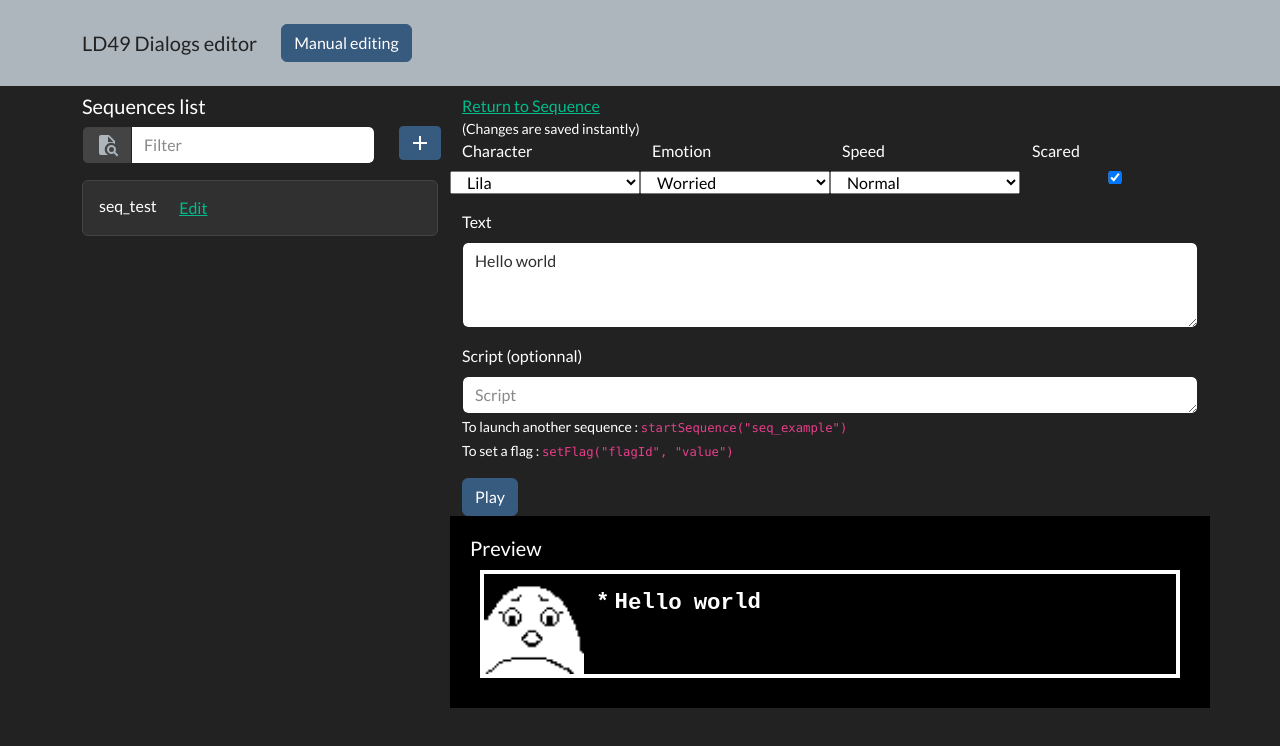
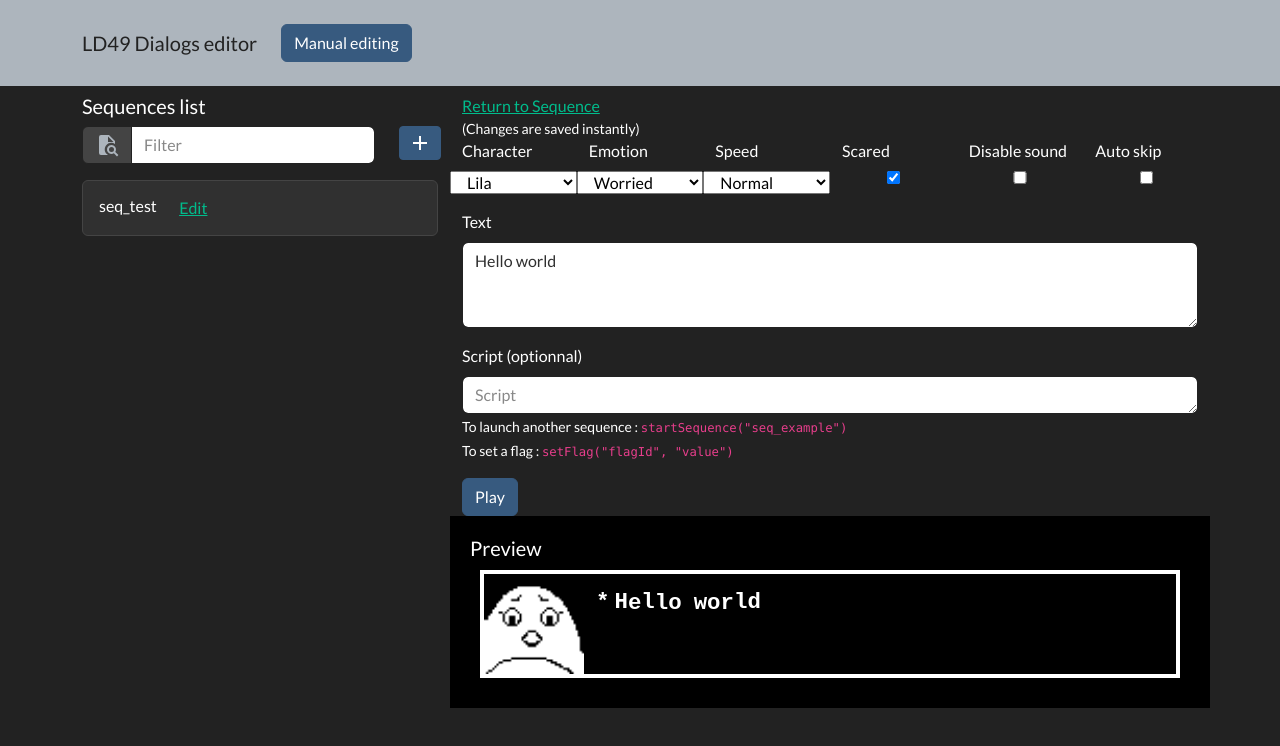
Before and after one commit to Ciriak/ld49-dialog-generator, a React (Create React App) app: page /sequence/seq_test/item/0 in a window 1280 px wide. Shown: the top 746 px of the page. Built offline with nearby package versions, Linux system fonts and the light colour scheme.

Commit message:
added more options

```diff
--- a/src/components/Dialog/Dialog.tsx
+++ b/src/components/Dialog/Dialog.tsx
@@ -62,7 +62,9 @@ export default function Dialog() {
           voice.load();
         }
 
-        voice.play();
+        if (!dialog.noSound) {
+          voice.play();
+        }
       }
 
       setTimeout(() => {
@@ -152,6 +154,34 @@ export default function Dialog() {
                 </Row>
               </Form.Group>
             </Col>
+            <Col>
+              <Form.Group className="mb-3">
+                <Form.Label>Disable sound</Form.Label>
+                <Row className="text-left">
+                  <input
+                    type="checkbox"
+                    checked={dialog.noSound}
+                    onChange={() => {
+                      setDialog({ ...dialog, noSound: !dialog.noSound });
+                    }}
+                  />
+                </Row>
+              </Form.Group>
+            </Col>
+            <Col>
+              <Form.Group className="mb-3">
+                <Form.Label>Auto skip</Form.Label>
+                <Row className="text-left">
+                  <input
+                    type="checkbox"
+                    checked={dialog.autoSkip}
+                    onChange={() => {
+                      setDialog({ ...dialog, autoSkip: !dialog.autoSkip });
+                    }}
+                  />
+                </Row>
+              </Form.Group>
+            </Col>
           </Row>
 
           <Form.Group className="mb-3" controlId="exampleForm.ControlTextarea1">
--- a/src/interfaces/Dialog.interface.ts
+++ b/src/interfaces/Dialog.interface.ts
@@ -11,6 +11,11 @@ export default interface IDialog {
    * Goes to the next step without any player interaction
    */
   autoSkip?: boolean;
+
+  /**
+   * If true, no voice sound will be played
+   */
+  noSound?: boolean;
   /**
    * An in game script to run when the dialog start
    */
```
